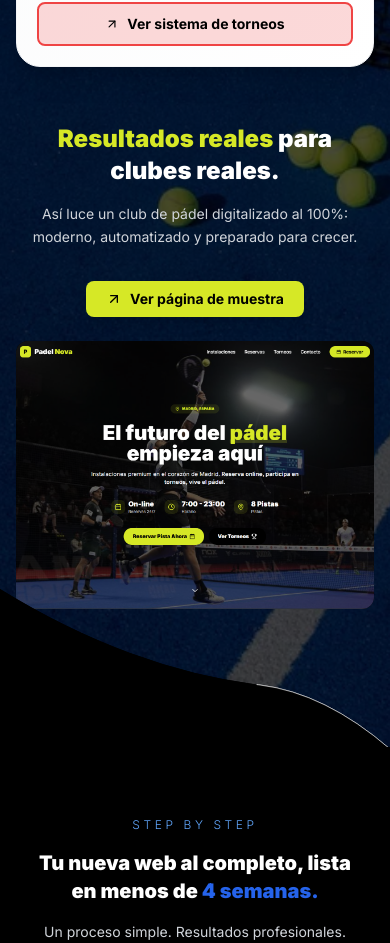
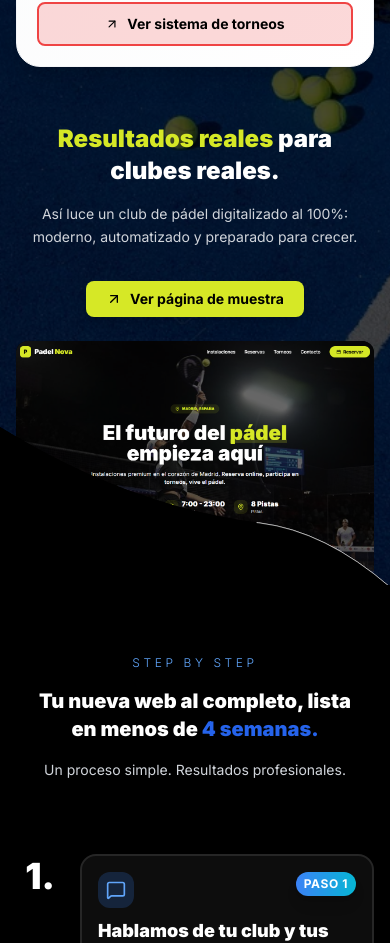
Before and after one commit to miguelalvaarezz/PORTAFOLIOWEB, a Next.js app: page / in a window 390 px wide. Shown: the part 3294-4237 px from the top of the page. Built offline with nearby package versions, Linux system fonts and the light colour scheme.

Commit message:
Update mobile-skills-section.tsx

```diff
--- a/components/mobile/mobile-skills-section.tsx
+++ b/components/mobile/mobile-skills-section.tsx
@@ -3,25 +3,26 @@
 import { motion, useInView } from "framer-motion";
 import { useRef } from "react";
 import Link from "next/link";
+import Image from "next/image";
 import { ArrowUpRight } from "lucide-react";
-import Image from "next/image";
 
 export function MobileSkillsSection() {
   const ref = useRef(null);
   const isInView = useInView(ref, { once: true, margin: "-200px" });
 
   return (
-    <section id="habilidades" ref={ref} className="relative pt-6 pb-12 bg-black px-4 mt-0 overflow-visible" style={{ minHeight: '600px' }} data-disable-magnetic="true">
+    <section id="habilidades" ref={ref} className="relative pt-6 pb-4 bg-black px-4 mt-0 overflow-visible" data-disable-magnetic="true">
       {/* Background Image - extended to section 3 with clip path and black overlay */}
-      <div className="absolute inset-0 z-[1]" style={{ top: '-400px', bottom: '0', clipPath: 'polygon(0% 100%, 0% 0%, 16.67% 4.38%, 33.33% 6.25%, 50% 5%, 66.67% 8.75%, 83.33% 12.5%, 100% 0%, 100% 100%)', minHeight: '600px' }}>
-        <img
+      <div className="absolute inset-0" style={{ top: '-400px', bottom: '0', zIndex: 1, clipPath: 'polygon(0% 100%, 0% 0%, 16.67% 4.38%, 33.33% 6.25%, 50% 5%, 66.67% 8.75%, 83.33% 12.5%, 100% 0%, 100% 100%)' }}>
+        <Image
           src="/IMG_9901.webp"
           alt="Background"
-          className="absolute inset-0 w-full h-full object-cover"
-          loading="eager"
+          fill
+          className="object-cover"
+          quality={90}
         />
         {/* Black overlay mask */}
-        <div className="absolute inset-0 bg-black/70 z-[1]"></div>
+        <div className="absolute inset-0 bg-black/70" style={{ zIndex: 1 }}></div>
       </div>
 
       {/* Diagonal transition to next section */}
```
